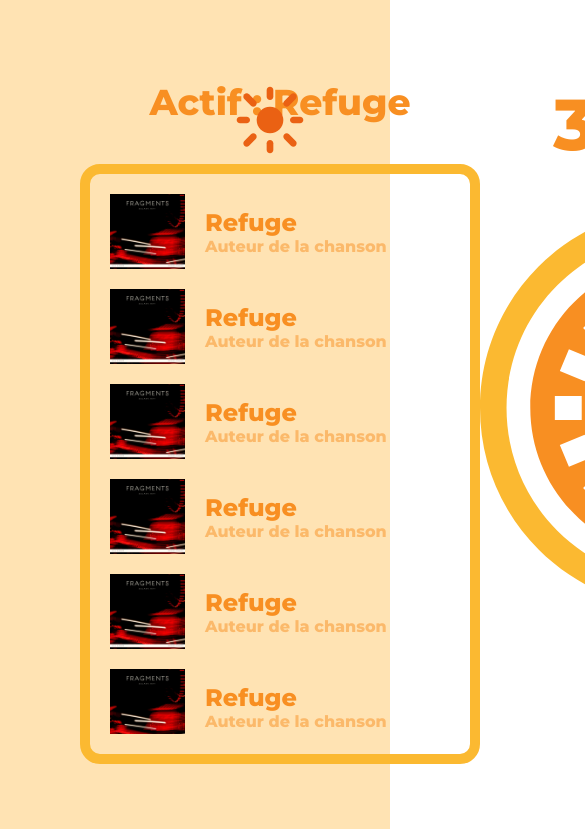
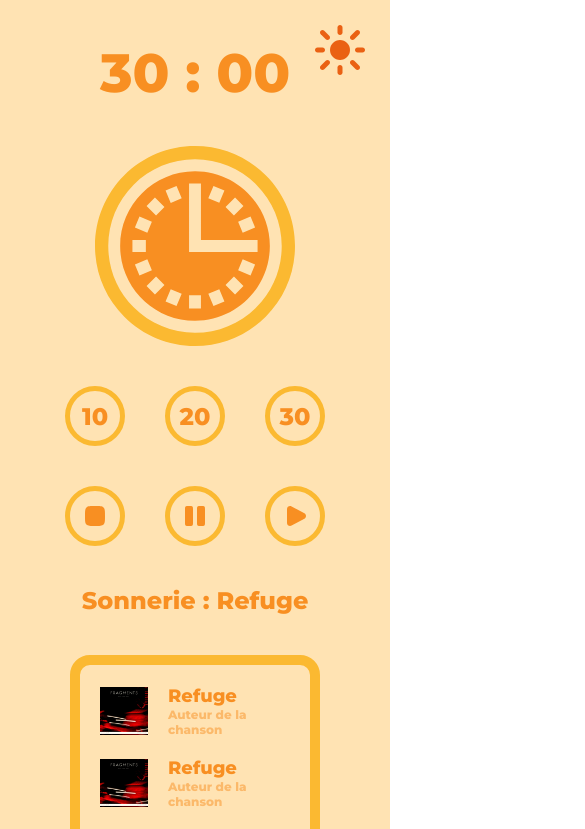
Before and after one commit to Hoyazen/alarm-app, a Next.js app: page / in a window 390 px wide. Shown: the top 829 px of the page, 585 px wide, since content can reach past the window. Built offline with nearby package versions, Linux system fonts and the light colour scheme.

Commit message:
media queries full responsive

```diff
--- a/src/app/components/background/background.jsx
+++ b/src/app/components/background/background.jsx
@@ -4,11 +4,12 @@ import { DarkModeContext } from "../../context/DarkModeProvider";
 import { useContext } from "react";
 import styles from "./background.module.css"
 
-function Background() {
+function Background(props) {
     const { darkMode } = useContext(DarkModeContext);
 
     return (
         <div className={darkMode ? `${styles.background} ${styles.backgroundDark}` : `${styles.background} ${styles.backgroundLight}`}>
+            {props.children}
             <svg className={darkMode ? `${styles.cloud} ${styles.cloudDark}` : `${styles.cloud} ${styles.cloudLight}`} viewBox="0 3 16 6" xmlns="http://www.w3.org/2000/svg">
                 <path d="M13.797,7.445 C13.547,7.445 13.31,7.513 13.084,7.613 C12.39,6.577 11.252,5.899 9.965,5.899 C9.759,5.899 9.558,5.921 9.36,5.955 C8.678,4.826 7.491,4.075 6.135,4.075 C4.225,4.075 2.645,5.566 2.356,7.513 C2.338,7.513 2.322,7.509 2.305,7.509 C1.024,7.509 -0.013,8.613 -0.013,9.976 L15.987,9.976 C15.848,8.551 14.926,7.445 13.797,7.445 L13.797,7.445 Z"></path>
             </svg>
--- a/src/app/components/background/background.module.css
+++ b/src/app/components/background/background.module.css
@@ -1,9 +1,9 @@
+/*les 100vh pour le format pc et on passe sur 100% en mobile sinon y'a un bug de hauteur*/
 .background {
-    z-index: -1;
-    position: absolute;
+    position: relative;
+    z-index: 1;
     height: 100vh;
     width: 100%;
-    overflow: hidden;
 }
 
 .backgroundDark {
@@ -15,6 +15,7 @@
 }
 
 .cloud {
+    z-index: -1;
     position: absolute;
     width: 40%;
     bottom: 0;
@@ -28,3 +29,13 @@
 .cloudDark {
     fill: var(--main-dark-color);
 }
+
+@media (max-width: 1280px) {
+    .background {
+        height: 100%;
+    }
+
+    .cloud {
+        display: none;
+    }
+}
--- a/src/app/components/buttons/buttons.module.css
+++ b/src/app/components/buttons/buttons.module.css
@@ -18,6 +18,7 @@
     width: 80px;
     height: 80px;
     border-radius: 100%;
+    border: 10px solid;
     cursor: pointer;
     transition: 0.1s all ease-in-out;
 }
@@ -27,11 +28,11 @@
 }
 
 .buttonLight {
-    border: 10px solid var(--border-light-color);
+    border-color: var(--border-light-color);
 }
 
 .buttonDark {
-    border: 10px solid var(--border-dark-color);
+    border-color: var(--border-dark-color);
 }
 
 .iconText {
@@ -59,3 +60,44 @@
 .iconDark {
     fill: var(--main-dark-color);
 }
+
+@media (max-width: 1280px) {
+    .buttonsDisplay {
+        gap: 40px;
+        order: 2;
+    }
+
+    .buttonLight {
+        border-color: var(--border-light-color);
+    }
+
+    .buttonDark {
+        border-color: var(--border-dark-color);
+    }
+
+    .iconText {
+        font-size: 24px;
+    }
+
+    .icon {
+        width: 24px;
+        height: 24px;
+    }
+}
+
+@media (max-width: 768px) {
+
+    .button {
+        width: 60px;
+        height: 60px;
+        border: 5px solid;
+    }
+
+    .buttonLight {
+        border-color: var(--border-light-color);
+    }
+
+    .buttonDark {
+        border-color: var(--border-dark-color);
+    }
+}
--- a/src/app/components/clock/clock.module.css
+++ b/src/app/components/clock/clock.module.css
@@ -38,3 +38,18 @@
 .clockInsideDark {
     fill: var(--main-dark-color);
 }
+
+@media (max-width: 1280px) {
+    .clockContainer {
+        order: 1;
+    }
+
+    .time {
+        font-size: 54px;
+    }
+
+    .clock {
+        width: 200px;
+        height: 200px;
+    }
+}
--- a/src/app/components/dark-mode-button/darkModeButton.module.css
+++ b/src/app/components/dark-mode-button/darkModeButton.module.css
@@ -19,3 +19,28 @@
 .darkButton {
     fill: var(--icon-dark-color);
 }
+
+@media (max-width: 1280px) {
+    .buttonMode {
+        position: fixed;
+        top: 40px;
+        right: 40px;
+    }
+
+    .buttonMode:hover {
+        top: 37px;
+    }
+}
+
+@media (max-width: 480px) {
+    .buttonMode {
+        width: 60px;
+        height: 60px;
+        top: 20px;
+        right: 20px;
+    }
+
+    .buttonMode:hover {
+        top: 17px;
+    }
+}
--- a/src/app/components/songs-list/songsList.jsx
+++ b/src/app/components/songs-list/songsList.jsx
@@ -2,8 +2,6 @@
 
 import { DarkModeContext } from "../../context/DarkModeProvider";
 import { useContext } from "react";
-
-import Image from "next/image";
 
 import styles from "./songsList.module.css"
 
@@ -12,82 +10,75 @@ function SongsList() {
 
     return (
         <div className={styles.songsList}>
-            <p className={darkMode ? `${styles.title} ${styles.titleDark}` : `${styles.title} ${styles.titleLight}`}>Actif : Refuge</p>
+            <p className={darkMode ? `${styles.title} ${styles.titleDark}` : `${styles.title} ${styles.titleLight}`}>Sonnerie : Refuge</p>
 
             <div className={darkMode ? `${styles.container} ${styles.containerDark}` : `${styles.container} ${styles.containerLight}`}>
                 <ul className={darkMode ? `${styles.list} ${styles.listDark}` : `${styles.list} ${styles.listLight}`}>
                     <li className={darkMode ? `${styles.songContainer} ${styles.songContainerDark}` : `${styles.songContainer} ${styles.songContainerLight}`}>
-                        <Image src="/images/album.jpg" width={75} height={75} alt="test"/>
+                        <img src="/images/album.jpg" className={styles.image} alt="test" />
                         <div>
                             <p className={darkMode ? `${styles.songTitle} ${styles.songTitleDark}` : `${styles.songTitle} ${styles.songTitleLight}`}>Refuge</p>
                             <p className={darkMode ? `${styles.songAuthor} ${styles.songAuthorDark}` : `${styles.songAuthor} ${styles.songAuthorLight}`}>Auteur de la chanson</p>
                         </div>
                     </li>
                     <li className={darkMode ? `${styles.songContainer} ${styles.songContainerDark}` : `${styles.songContainer} ${styles.songContainerLight}`}>
-                        <Image src="/images/album.jpg" width={75} height={75} alt="test"/>
+                        <img src="/images/album.jpg" className={styles.image} alt="test" />
                         <div>
                             <p className={darkMode ? `${styles.songTitle} ${styles.songTitleDark}` : `${styles.songTitle} ${styles.songTitleLight}`}>Refuge</p>
                             <p className={darkMode ? `${styles.songAuthor} ${styles.songAuthorDark}` : `${styles.songAuthor} ${styles.songAuthorLight}`}>Auteur de la chanson</p>
                         </div>
                     </li>
                     <li className={darkMode ? `${styles.songContainer} ${styles.songContainerDark}` : `${styles.songContainer} ${styles.songContainerLight}`}>
-                        <Image src="/images/album.jpg" width={75} height={75} alt="test"/>
+                        <img src="/images/album.jpg" className={styles.image} alt="test" />
                         <div>
                             <p className={darkMode ? `${styles.songTitle} ${styles.songTitleDark}` : `${styles.songTitle} ${styles.songTitleLight}`}>Refuge</p>
                             <p className={darkMode ? `${styles.songAuthor} ${styles.songAuthorDark}` : `${styles.songAuthor} ${styles.songAuthorLight}`}>Auteur de la chanson</p>
                         </div>
                     </li>
                     <li className={darkMode ? `${styles.songContainer} ${styles.songContainerDark}` : `${styles.songContainer} ${styles.songContainerLight}`}>
-                        <Image src="/images/album.jpg" width={75} height={75} alt="test"/>
+                        <img src="/images/album.jpg" className={styles.image} alt="test" />
                         <div>
                             <p className={darkMode ? `${styles.songTitle} ${styles.songTitleDark}` : `${styles.songTitle} ${styles.songTitleLight}`}>Refuge</p>
                             <p className={darkMode ? `${styles.songAuthor} ${styles.songAuthorDark}` : `${styles.songAuthor} ${styles.songAuthorLight}`}>Auteur de la chanson</p>
                         </div>
                     </li>
                     <li className={darkMode ? `${styles.songContainer} ${styles.songContainerDark}` : `${styles.songContainer} ${styles.songContainerLight}`}>
-                        <Image src="/images/album.jpg" width={75} height={75} alt="test"/>
+                        <img src="/images/album.jpg" className={styles.image} alt="test" />
                         <div>
                             <p className={darkMode ? `${styles.songTitle} ${styles.songTitleDark}` : `${styles.songTitle} ${styles.songTitleLight}`}>Refuge</p>
                             <p className={darkMode ? `${styles.songAuthor} ${styles.songAuthorDark}` : `${styles.songAuthor} ${styles.songAuthorLight}`}>Auteur de la chanson</p>
                         </div>
                     </li>
                     <li className={darkMode ? `${styles.songContainer} ${styles.songContainerDark}` : `${styles.songContainer} ${styles.songContainerLight}`}>
-                        <Image src="/images/album.jpg" width={75} height={75} alt="test"/>
+                        <img src="/images/album.jpg" className={styles.image} alt="test" />
                         <div>
                             <p className={darkMode ? `${styles.songTitle} ${styles.songTitleDark}` : `${styles.songTitle} ${styles.songTitleLight}`}>Refuge</p>
                             <p className={darkMode ? `${styles.songAuthor} ${styles.songAuthorDark}` : `${styles.songAuthor} ${styles.songAuthorLight}`}>Auteur de la chanson</p>
                         </div>
                     </li>
                     <li className={darkMode ? `${styles.songContainer} ${styles.songContainerDark}` : `${styles.songContainer} ${styles.songContainerLight}`}>
-                        <Image src="/images/album.jpg" width={75} height={75} alt="test"/>
+                        <img src="/images/album.jpg" className={styles.image} alt="test" />
                         <div>
                             <p className={darkMode ? `${styles.songTitle} ${styles.songTitleDark}` : `${styles.songTitle} ${styles.songTitleLight}`}>Refuge</p>
                             <p className={darkMode ? `${styles.songAuthor} ${styles.songAuthorDark}` : `${styles.songAuthor} ${styles.songAuthorLight}`}>Auteur de la chanson</p>
                         </div>
                     </li>
                     <li className={darkMode ? `${styles.songContainer} ${styles.songContainerDark}` : `${styles.songContainer} ${styles.songContainerLight}`}>
-                        <Image src="/images/album.jpg" width={75} height={75} alt="test"/>
+                        <img src="/images/album.jpg" className={styles.image} alt="test" />
                         <div>
                             <p className={darkMode ? `${styles.songTitle} ${styles.songTitleDark}` : `${styles.songTitle} ${styles.songTitleLight}`}>Refuge</p>
                             <p className={darkMode ? `${styles.songAuthor} ${styles.songAuthorDark}` : `${styles.songAuthor} ${styles.songAuthorLight}`}>Auteur de la chanson</p>
                         </div>
                     </li>
                     <li className={darkMode ? `${styles.songContainer} ${styles.songContainerDark}` : `${styles.songContainer} ${styles.songContainerLight}`}>
-                        <Image src="/images/album.jpg" width={75} height={75} alt="test"/>
+                        <img src="/images/album.jpg" className={styles.image} alt="test" />
                         <div>
                             <p className={darkMode ? `${styles.songTitle} ${styles.songTitleDark}` : `${styles.songTitle} ${styles.songTitleLight}`}>Refuge</p>
                             <p className={darkMode ? `${styles.songAuthor} ${styles.songAuthorDark}` : `${styles.songAuthor} ${styles.songAuthorLight}`}>Auteur de la chanson</p>
                         </div>
                     </li>
                     <li className={darkMode ? `${styles.songContainer} ${styles.songContainerDark}` : `${styles.songContainer} ${styles.songContainerLight}`}>
-                        <Image src="/images/album.jpg" width={75} height={75} alt="test"/>
-                        <div>
-                            <p className={darkMode ? `${styles.songTitle} ${styles.songTitleDark}` : `${styles.songTitle} ${styles.songTitleLight}`}>Refuge</p>
-                            <p className={darkMode ? `${styles.songAuthor} ${styles.songAuthorDark}` : `${styles.songAuthor} ${styles.songAuthorLight}`}>Auteur de la chanson</p>
-                        </div>
-                    </li>
-                    <li className={darkMode ? `${styles.songContainer} ${styles.songContainerDark}` : `${styles.songContainer} ${styles.songContainerLight}`}>
-                        <Image src="/images/album.jpg" width={75} height={75} alt="test"/>
+                        <img src="/images/album.jpg" className={styles.image} alt="test" />
                         <div>
                             <p className={darkMode ? `${styles.songTitle} ${styles.songTitleDark}` : `${styles.songTitle} ${styles.songTitleLight}`}>Refuge</p>
                             <p className={darkMode ? `${styles.songAuthor} ${styles.songAuthorDark}` : `${styles.songAuthor} ${styles.songAuthorLight}`}>Auteur de la chanson</p>
--- a/src/app/components/songs-list/songsList.module.css
+++ b/src/app/components/songs-list/songsList.module.css
@@ -22,7 +22,7 @@
   display: flex;
   border-radius: 20px;
   height: 600px;
-    width: 400px;
+  width: 350px;
   border: 10px solid;
   padding: 20px;
 }
@@ -121,15 +121,6 @@
   height: 0;
 }
 
-
-/* .listDark {
-    scrollbar-color: var(--main-dark-color) var(--border-dark-color);
-}
-
-.listLight {
-    scrollbar-color: var(--main-light-color) var(--border-light-color);
-} */
-
 .spacerList {
   height: 20px;
 }
@@ -178,3 +169,60 @@
 .songAuthorLight {
   color: var(--main-light-color);
 }
+
+.image {
+  width: 72px;
+  height: 72px;
+}
+
+@media (max-width: 1280px) {
+  .songsList {
+    order: 3;
+  }
+
+  .container {
+    height: 550px;
+    width: 300px;
+  }
+
+  .title {
+    font-size: 24px;
+  }
+
+  .songTitle {
+    font-size: 18px;
+  }
+
+  .songAuthor {
+    font-size: 12px;
+  }
+
+  .image {
+    width: 48px;
+    height: 48px;
+  }
+}
+
+@media (max-width: 768px) {
+  .container {
+    height: 500px;
+    width: 250px;
+  }
+
+  .title {
+    font-size: 24px;
+  }
+
+  .songTitle {
+    font-size: 18px;
+  }
+
+  .songAuthor {
+    font-size: 12px;
+  }
+
+  .image {
+    width: 48px;
+    height: 48px;
+  }
+}
--- a/src/app/context/DarkModeProvider.jsx
+++ b/src/app/context/DarkModeProvider.jsx
@@ -14,11 +14,9 @@ function DarkModeProvider(props) {
 
     //value = chaque enfant peut réutiliser ce composant
     return (
-        <div>
-            <DarkModeContext.Provider value={{ darkMode, toggleDarkMode }}>
-                {props.children}
-            </DarkModeContext.Provider>
-        </div>
+        <DarkModeContext.Provider value={{ darkMode, toggleDarkMode }}>
+            {props.children}
+        </DarkModeContext.Provider>
     )
 };
 
--- a/src/app/page.jsx
+++ b/src/app/page.jsx
@@ -10,14 +10,15 @@ export default function Home() {
   return (
     <main>
       <DarkModeProvider>
-        <Background />
+        <Background>
           <div className={styles.app}>
             <DarkModeButton />
             <SongsList />
             <Clock />
             <Buttons />
           </div>
+        </Background>
       </DarkModeProvider>
-    </main>
+    </main >
   );
 }
--- a/src/app/page.module.css
+++ b/src/app/page.module.css
@@ -1,9 +1,17 @@
 .app {
-    position: relative;
     display: flex;
     flex-direction: row;
     justify-content: space-around;
-    height: 100vh;
+    height: 100%;
     width: 100%;
     padding: 80px;
 }
+
+@media (max-width: 1280px) {
+    .app {
+        flex-direction: column;
+        align-items: center;
+        padding: 40px;
+        gap: 40px;
+    }
+}
```
Lines whose indentation alone changed are shown as unchanged.
